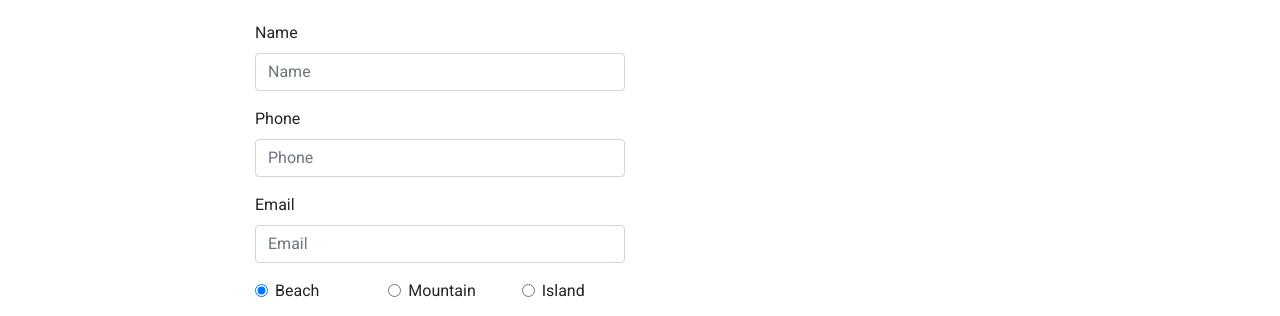
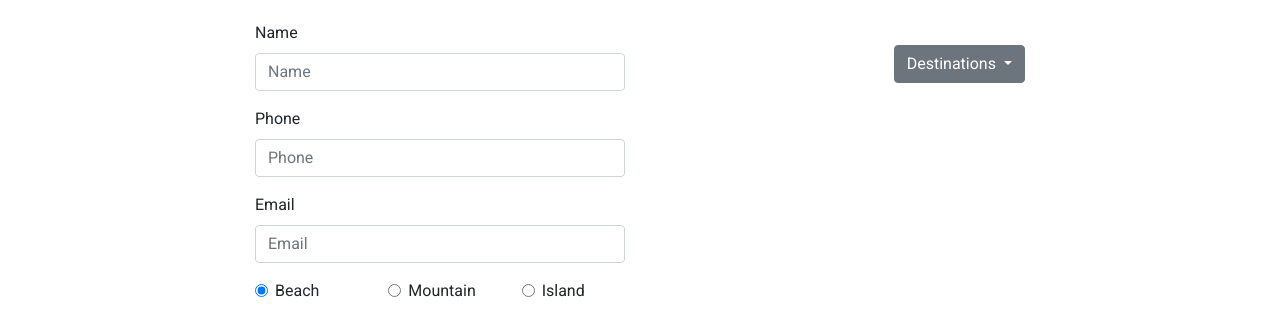
Before and after one commit to ktan114/Bootstrap-Project-II, a plain HTML site: page index.html in a window 1280 px wide. Shown: the part 2347-2663 px from the top of the page. Drawn offline with Linux system fonts and the light colour scheme.

Commit message:
added dropdown button

```diff
--- a/index.html
+++ b/index.html
@@ -160,6 +160,56 @@
       </div>
     </div>
 
+
+
+
+
+
+
+
+
+
+
+
+
+
+
+
+
+
+
+
+
+
+
+
+
+
+
+
+
+
+
+
+
+
+
+
+
+
+
+
+
+
+
+
+
+
+
+
+
+
+
     <!-- JavaScript Component: Carousel -->
 
     <div id="carouselExampleControls" class="carousel slide mt-4 mb-4" data-ride="carousel">
@@ -205,6 +255,25 @@
             <label for="email">Email</label>
             <input id="email" type="email" class="form-control" placeholder="Email">
             </div>
+      </div>
+
+      <div class="dropdown col-sm-6 d-flex justify-content-end mt-4">
+
+        <!-- dropdown-item -->
+
+
+        <div class="dropdown ">
+          <button class="btn btn-secondary dropdown-toggle" type="button" id="dropdownMenuButton" data-toggle="dropdown" aria-haspopup="true" aria-expanded="false">
+            Destinations
+          </button>
+          <div class="dropdown-menu" aria-labelledby="dropdownMenuButton">
+            <a class="dropdown-item" href="#">Fun in the Sun</a>
+            <a class="dropdown-item" href="#">Mountain Excursion</a>
+            <a class="dropdown-item" href="#">Island Getaway</a>
+          </div>
+        </div>
+        <!-- dropdown-item -->
+
       </div>
 
     </div>
--- a/less/index.less
+++ b/less/index.less
@@ -8,6 +8,16 @@ h1, h2, h3, h4, h5 {
     font-family: 'Indie Flower', cursive;
 }
 
+
+body {
+  position: relative;
+}
+
+// .spy {
+//   position: relative !important;
+//   height : 200px;
+//   overflow-y: scroll;
+// }
 .container-fluid {
     background-color:white;
     border-bottom: 2px dashed silver;
```
Also changed, not shown: css/index.css.
